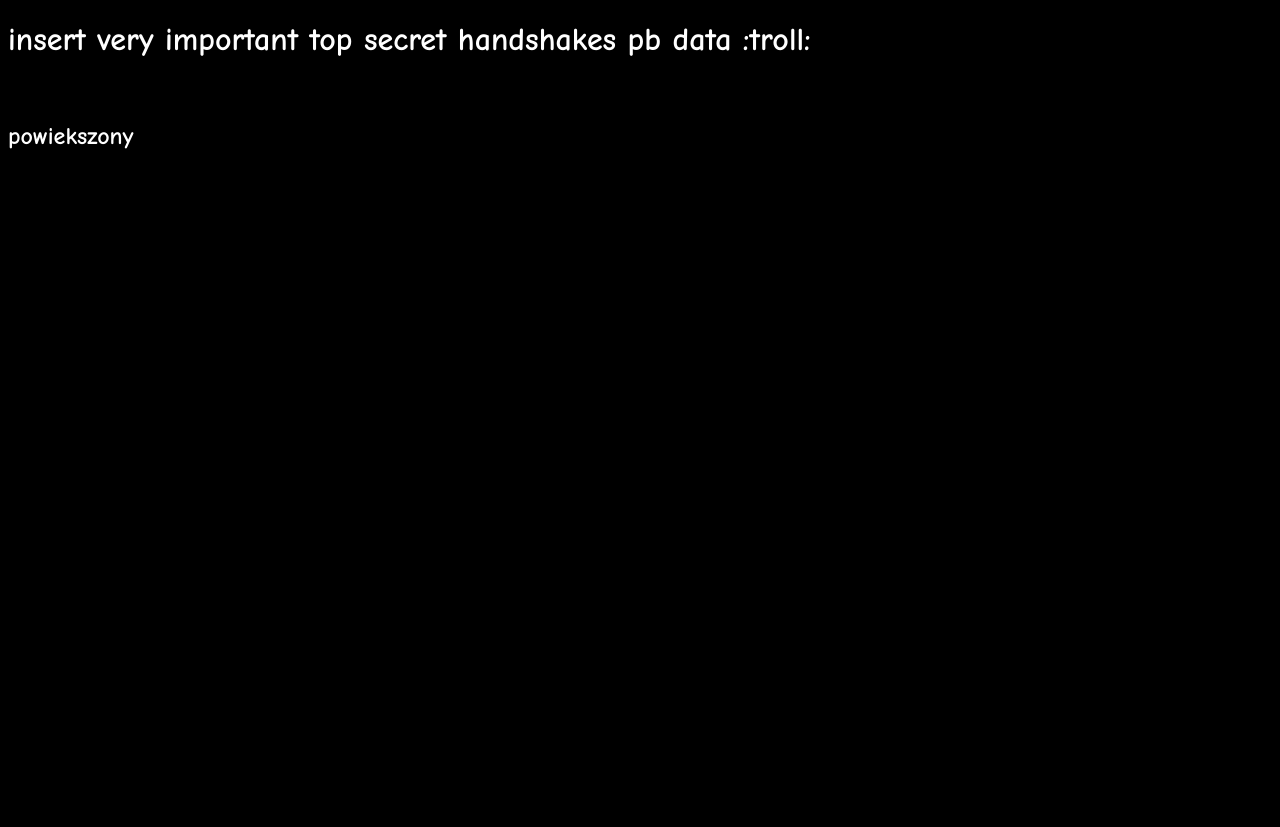
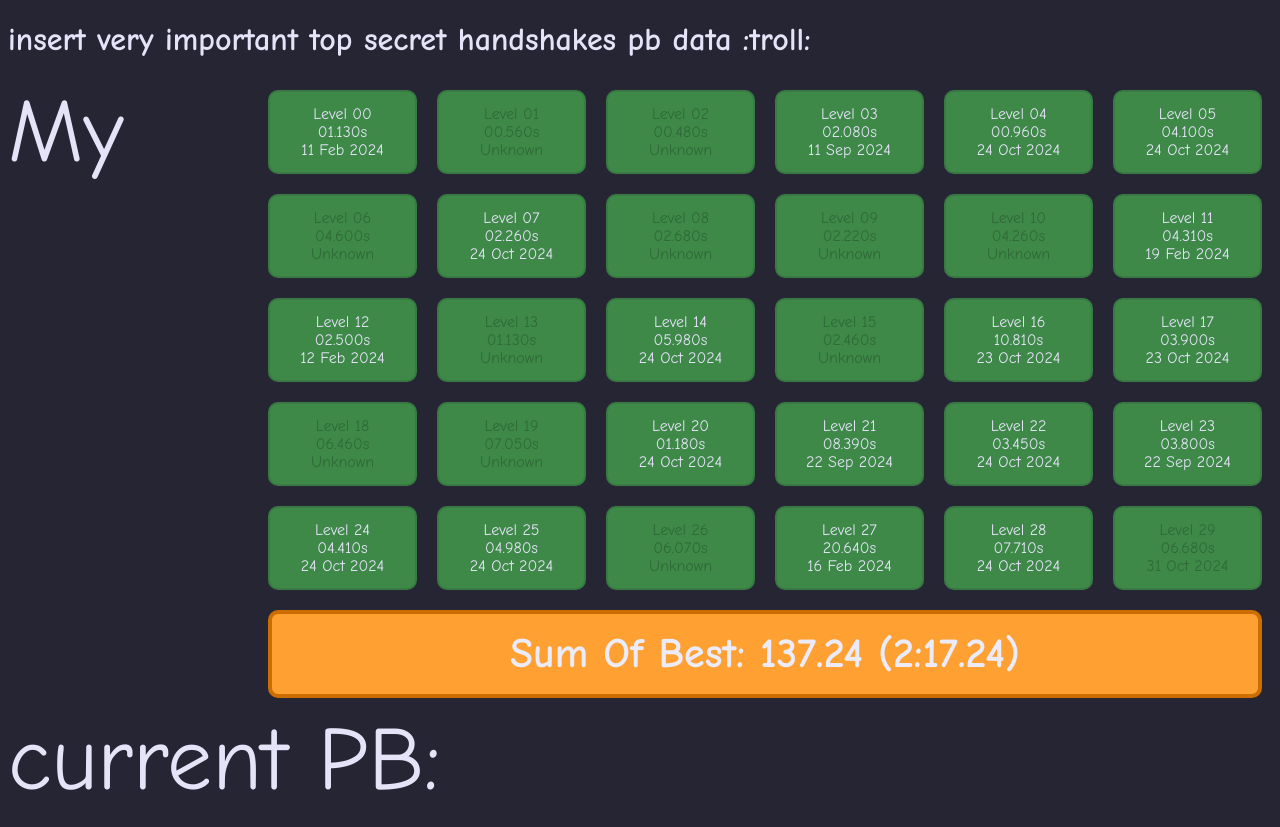
Before and after one commit to ellieee31/site, a plain HTML site: page handshakes.html in a window 1280 px wide. Before the commit the page ends 800 px from the top, so only its background shows below. Drawn offline with Linux system fonts and the light colour scheme; grey boxes are pictures that could not be loaded.

Commit message:
Add files via upload

```diff
--- a/handshakes.html
+++ b/handshakes.html
@@ -4,12 +4,33 @@
     <meta charset="UTF-8">
     <meta name="viewport" content="width=device-width, initial-scale=1.0">
     <title>Document</title>
+    <script src="main.js"></script>
     <link rel="stylesheet" href="style.css">
-</head>
 <body>
     <h1>insert very important top secret handshakes pb data :troll:</h1>
-    <marquee>pozdor</marquee>
+    <div id="levels">
+        <script>
+            totalTime = 0
+            ytlink = 1;
+            for (i = 0; i <= 29; i++){
+                if(L[i][2] == "Unknown" || L[i][3] == false){
+                    document.write(`<div class="level unrecorded">Level ${L[i][0]} <br> ${L[i][1]}s <br> ${L[i][2]} <br></a></div>`);
+                }
+                else{
+                    document.write(`<div class="level"><a class="hasLink" href="https://www.youtube.com/embed/?listType=playlist&list=PLQ9po8pn0ZnnnoaZmiD44dKhMQr2KAwnk&index=${ytlink}">Level ${L[i][0]} <br> ${L[i][1]}s <br> ${L[i][2]} <br></a></div>`);
+                    ytlink++;
+                };
+            totalTime = parseFloat(L[i][1]) + totalTime;
 
-    <h2>powiekszony</h2>
+            }
+            timeMinutes = Math.floor(totalTime/60) + totalTime%60;
+            document.write(`<br><div id="SumOfBest">Sum Of Best: ${totalTime} (${Math.floor(totalTime/60)}:${Math.round((totalTime%60)*100)/100})</div>`);
+
+      </script>
+    </div>
+    <a id="ytlabel">My current PB:</a><br><br>
+    <div id="yt">
+        <iframe width="640" height="360" src="https://www.youtube.com/embed/ZX5-UQUQtaQ?si=F5INcRRn0zIH20na&amp;controls=0" title="YouTube video player" frameborder="0" allow="accelerometer; autoplay; clipboard-write; encrypted-media; gyroscope; picture-in-picture; web-share" referrerpolicy="strict-origin-when-cross-origin" allowfullscreen></iframe>
+    </div>
 </body>
 </html>
--- /dev/null
+++ b/main.js
@@ -0,0 +1,55 @@
+L = [];
+        L[0] = ['00', '01.130', '11 Feb 2024', true, true];
+        L[1] = ['01', '00.560', 'Unknown', false, true];
+        L[2] = ['02', '00.480', 'Unknown', false, false];
+        L[3] = ['03', '02.080', '11 Sep 2024', true, false];
+        L[4] = ['04', '00.960', '24 Oct 2024', true, true];
+        L[5] = ['05', '04.100', '24 Oct 2024', true, true];
+        L[6] = ['06', '04.600', 'Unknown', false, true];
+        L[7] = ['07', '02.260', '24 Oct 2024', true, true];
+        L[8] = ['08', '02.680', 'Unknown', false, true];
+        L[9] = ['09', '02.220', 'Unknown', false, false];
+        L[10] = ['10', '04.260', 'Unknown', false, false];
+        L[11] = ['11', '04.310', '19 Feb 2024', true, true];
+        L[12] = ['12', '02.500', '12 Feb 2024', true, true];
+        L[13] = ['13', '01.130', 'Unknown', false, true];
+        L[14] = ['14', '05.980', '24 Oct 2024', true, true];
+        L[15] = ['15', '02.460', 'Unknown', false, true];
+        L[16] = ['16', '10.810', '23 Oct 2024', true, true];
+        L[17] = ['17', '03.900', '23 Oct 2024', true, true];
+        L[18] = ['18', '06.460', 'Unknown', false, true];
+        L[19] = ['19', '07.050', 'Unknown', false, true];
+        L[20] = ['20', '01.180', '24 Oct 2024', true, true];
+        L[21] = ['21', '08.390', '22 Sep 2024', true, true];
+        L[22] = ['22', '03.450', '24 Oct 2024', true, true];
+        L[23] = ['23', '03.800', '22 Sep 2024', true, true];
+        L[24] = ['24', '04.410', '24 Oct 2024', true, true];
+        L[25] = ['25', '04.980', '24 Oct 2024', true, true];
+        L[26] = ['26', '06.070', 'Unknown', false, true];
+        L[27] = ['27', '20.640', '16 Feb 2024', true, true];
+        L[28] = ['28', '07.710', '24 Oct 2024', true, true];
+        L[29] = ['29', '06.680', '31 Oct 2024', false, false];
+
+        /*
+
+            SRC DATA
+
+            05 Feb 2024 x1 (18)
+            06 Feb 2024 x1 (01)
+            11 Feb 2024 x2 (00, 13)
+            12 Feb 2024 x3 (12, 15, 26)
+            16 Feb 2024 x2 (02, 27)
+            19 Feb 2024 x2 (11, 19)
+            22 Feb 2024 x1 (06)
+            11 Sep 2024 x1 (03)
+            21 Sep 2024 x3 (08, 21, 23)
+            23 Oct 2024 x1 (17)
+            25 Oct 2024 x10 (04, 05, 07, 14, 16, 20, 22, 24, 25, 28)
+            Unknown x3 (09, 10, 29)
+
+            ACTUAL DATES
+
+            Level 16 PBed on the 23rd of October
+            All October 25th PBs were done on the 24th
+
+        */
--- a/style.css
+++ b/style.css
@@ -1,5 +1,141 @@
+:root{/*
+    --text: #f8f2e6;
+    --background: #0b0903;
+    --primary: #e3cb9a;
+    --secondary: #558124;
+    --accent: #67cd4c;
+*/
+    --text: #e4e3f7;
+    --background: #262534;
+    --primary: #ffa033;
+    --secondary: #3e8948;
+    --accent: #387a41;
+    --text-50: #ecebf9;
+--text-100: #d9d7f4;
+--text-200: #b2afe9;
+--text-300: #8c88dd;
+--text-400: #6660d2;
+--text-500: #3f38c7;
+--text-600: #332d9f;
+--text-700: #262277;
+--text-800: #191650;
+--text-900: #0d0b28;
+--text-950: #060614;
+
+--background-50: #f0f0f4;
+--background-100: #e2e1ea;
+--background-200: #c4c3d5;
+--background-300: #a7a5c0;
+--background-400: #8a88aa;
+--background-500: #6d6a95;
+--background-600: #575577;
+--background-700: #413f5a;
+--background-800: #2b2a3c;
+--background-900: #16151e;
+--background-950: #0b0b0f;
+
+--primary-50: #fff3e5;
+--primary-100: #ffe7cc;
+--primary-200: #ffcf99;
+--primary-300: #ffb866;
+--primary-400: #ffa033;
+--primary-500: #ff8800;
+--primary-600: #cc6d00;
+--primary-700: #995200;
+--primary-800: #663600;
+--primary-900: #331b00;
+--primary-950: #1a0e00;
+
+--secondary-50: #edf7ef;
+--secondary-100: #dcefde;
+--secondary-200: #b9dfbe;
+--secondary-300: #95d09d;
+--secondary-400: #72c07d;
+--secondary-500: #4fb05c;
+--secondary-600: #3f8d4a;
+--secondary-700: #2f6a37;
+--secondary-800: #204625;
+--secondary-900: #102312;
+--secondary-950: #081209;
+
+--accent-50: #eef7ef;
+--accent-100: #dcefdf;
+--accent-200: #b9dfbe;
+--accent-300: #96cf9e;
+--accent-400: #73bf7d;
+--accent-500: #50af5d;
+--accent-600: #408c4a;
+--accent-700: #306938;
+--accent-800: #204625;
+--accent-900: #102313;
+--accent-950: #081109;
+
+
+}
 body{
-    background-color: black;
-    color: white;
+    background-color: var(--background);
+    color: var(--text);
     font-family: "Comic Sans MS";
 }
+.level{
+    background-color: var(--secondary);
+    width: 125px;
+    height: 60px;
+    color: var(--text);
+    text-align: center;
+    font-size: 16px;
+    display: flex;
+    justify-content: center;
+    align-items: center;
+    border-radius: 10px;
+    border: 2px solid var(--accent);
+    float: left;
+    margin: 10px;
+    padding: 10px;
+}
+.level:nth-child(6n+1){
+    margin-right: 0px;
+}
+.level:nth-child(6n+2){
+    clear: both;
+}
+#yt{
+    width: 640px;
+    float: left;
+}
+#levels{
+    float: right;
+}
+#ytlabel{
+    font-size: 90px;
+}
+a{
+    text-decoration: none;
+}
+a:link,a:visited{
+    color: var(--text);
+}
+a.hasLink:hover{
+    color: var(--background);
+    transition: 0.6s cubic-bezier(0, 0.55, 0.45, 1);
+}
+#SumOfBest{
+    background-color: var(--primary);
+    width: 966px;
+    height: 60px;
+    color: var(--text-50);
+    text-align: center;
+    font-size: 42px;
+    font-weight: bolder;
+    display: flex;
+    justify-content: center;
+    align-items: center;
+    border-radius: 10px;
+    border: 4px solid var(--primary-600);
+    float: left;
+    margin: 10px;
+    padding: 10px;
+}
+.unrecorded{
+    color: var(--accent-700);
+}
```
Also changed, not shown: index.html (+1 -2 lines).
